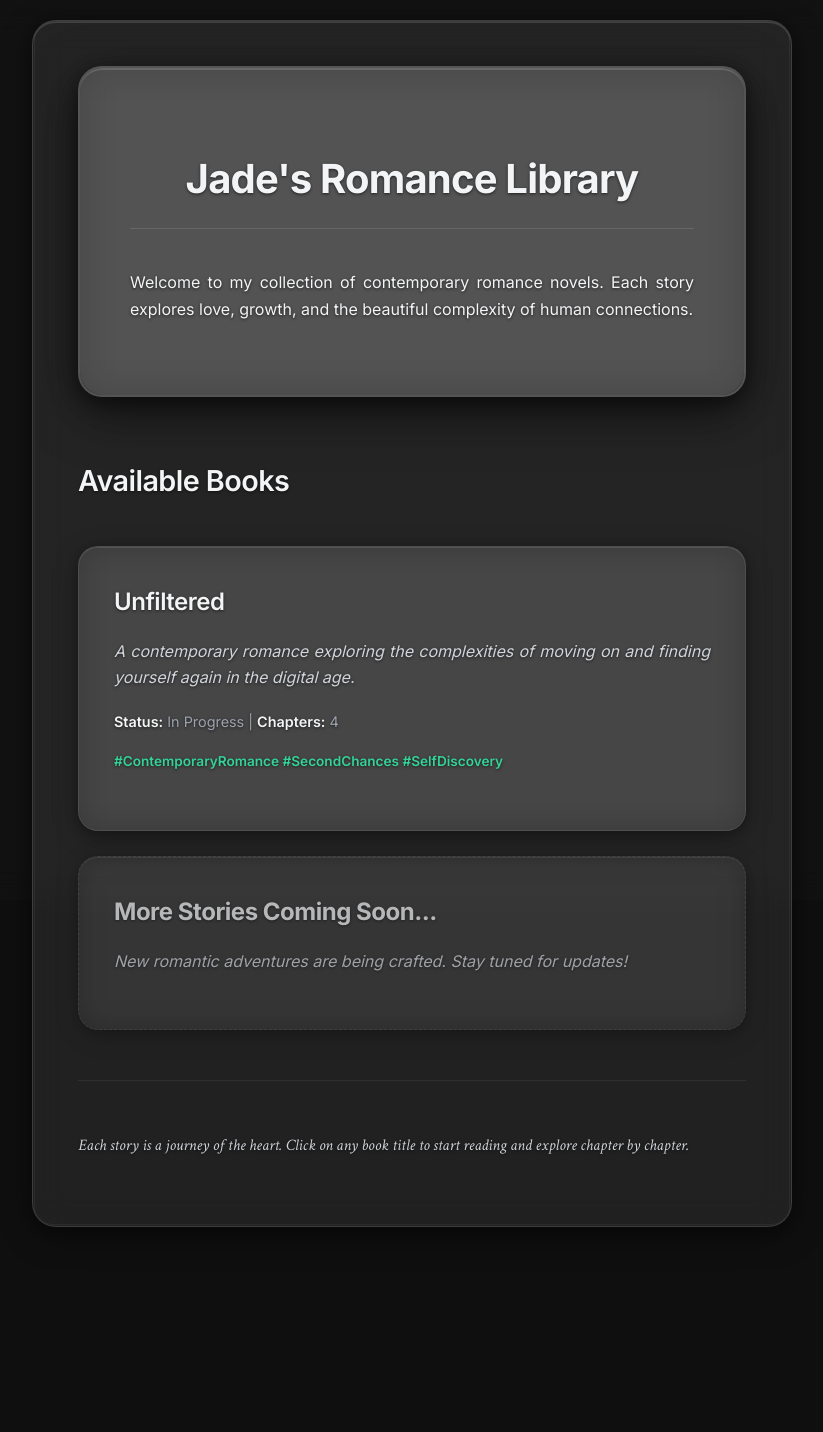
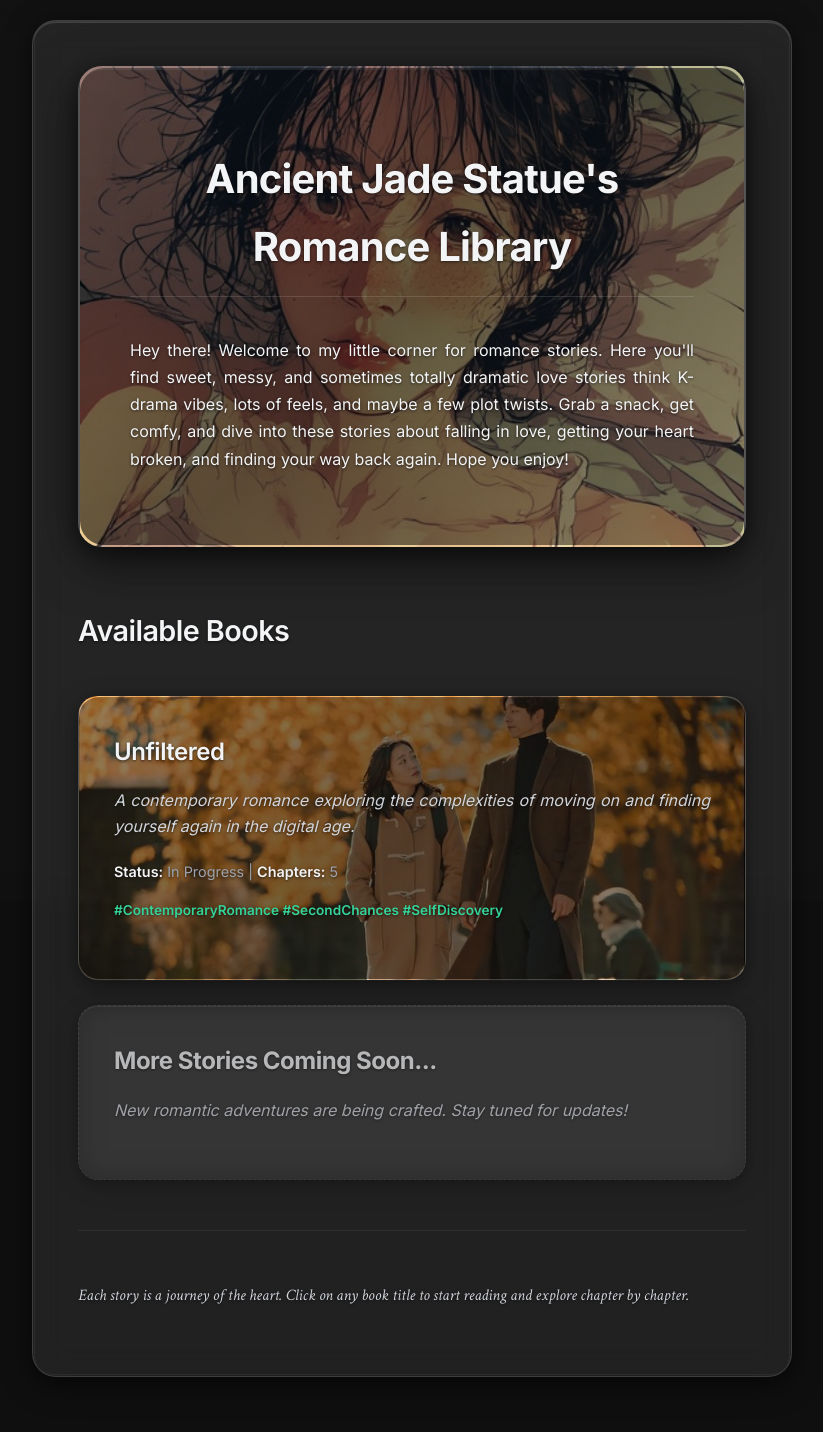
Before and after one commit to ancientjadestatue/jadenovels, a Jekyll site: the page built from index.md, in a window 1280 px wide. Shown: the whole page, without its empty margins (228-1051 px from the left). Built offline with Jekyll 4.4.1, drawn with Linux system fonts in a browser that asks for light colours; before the commit the page ends 1282 px from its top, so only the background shows below that.

Commit message:
heh trials

```diff
--- a/_config.yml
+++ b/_config.yml
@@ -1,7 +1,7 @@
 title: Jade's Romance Library
 description: A collection of contemporary romance novels
-baseurl: "/jadenovels"  # Replace with your GitHub repo name
-url: "https://yourusername.github.io"  # Replace with your GitHub Pages URL
+baseurl: ""  # Leave empty for GitHub Pages unless using a custom domain
+url: ""  # GitHub Pages will set this automatically
 
 # Build settings
 markdown: kramdown
--- a/_layouts/default.html
+++ b/_layouts/default.html
@@ -319,6 +319,40 @@
             opacity: 0.5;
         }
 
+        /* Unfiltered book card with background image */
+        .book-card.unfiltered-book {
+            background-image: url('{{ "/images/download (13).jpg" | relative_url }}');
+            background-size: cover;
+            background-position: center;
+            background-repeat: no-repeat;
+        }
+
+        .book-card.unfiltered-book::before {
+            content: '';
+            position: absolute;
+            top: 0;
+            left: 0;
+            right: 0;
+            bottom: 0;
+            background: linear-gradient(135deg,
+                rgba(0, 0, 0, 0.5) 0%,
+                rgba(0, 0, 0, 0.7) 50%,
+                rgba(0, 0, 0, 0.5) 100%
+            );
+            opacity: 0.8;
+            border-radius: inherit;
+            pointer-events: none;
+            z-index: 0;
+        }
+
+        .book-card.unfiltered-book h3,
+        .book-card.unfiltered-book .book-description,
+        .book-card.unfiltered-book .book-meta,
+        .book-card.unfiltered-book .book-tags {
+            position: relative;
+            z-index: 1;
+        }
+
         .book-card h3 {
             margin: 0 0 15px 0;
             color: var(--text-primary);
@@ -358,6 +392,10 @@
             margin-bottom: 60px;
             padding: 50px;
             background: var(--glass-bg);
+            background-image: url('{{ "/images/statue.jpeg" | relative_url }}');
+            background-size: cover;
+            background-position: center;
+            background-repeat: no-repeat;
             border-radius: 24px;
             border: 2px solid var(--glass-border);
             box-shadow:
@@ -368,7 +406,7 @@
             backdrop-filter: blur(20px) saturate(180%);
             -webkit-backdrop-filter: blur(20px) saturate(180%);
             overflow: hidden;
-        }        /* Library header clean glass overlay */
+        }        /* Library header enhanced overlay for background image readability */
         .library-header::before {
             content: '';
             position: absolute;
@@ -376,10 +414,20 @@
             left: 0;
             right: 0;
             bottom: 0;
-            background: rgba(255, 255, 255, 0.08);
+            background: linear-gradient(135deg,
+                rgba(0, 0, 0, 0.4) 0%,
+                rgba(0, 0, 0, 0.6) 50%,
+                rgba(0, 0, 0, 0.4) 100%
+            );
             border-radius: inherit;
             pointer-events: none;
-            z-index: -1;
+            z-index: 0;
+        }
+
+        .library-header h1,
+        .library-header p {
+            position: relative;
+            z-index: 1;
         }
 
         /* Enhanced readability styles */
--- a/index.md
+++ b/index.md
@@ -4,16 +4,16 @@ title: Jade's Romance Library
 ---
 
 <div class="library-header">
-  <h1>Jade's Romance Library</h1>
-  <p>Welcome to my collection of contemporary romance novels. Each story explores love, growth, and the beautiful complexity of human connections.</p>
+  <h1>Ancient Jade Statue's Romance Library</h1>
+  <p>Hey there! Welcome to my little corner for romance stories. Here you'll find sweet, messy, and sometimes totally dramatic love stories think K-drama vibes, lots of feels, and maybe a few plot twists. Grab a snack, get comfy, and dive into these stories about falling in love, getting your heart broken, and finding your way back again. Hope you enjoy!</p>
 </div>
 
 ## Available Books
 
-<div class="book-collection">  <div class="book-card">
+<div class="book-collection">  <div class="book-card unfiltered-book">
     <h3><a href="{{ '/books/unfiltered' | relative_url }}">Unfiltered</a></h3>
     <p class="book-description">A contemporary romance exploring the complexities of moving on and finding yourself again in the digital age.</p>
-    <p class="book-meta"><strong>Status:</strong> In Progress | <strong>Chapters:</strong> 4</p>
+    <p class="book-meta"><strong>Status:</strong> In Progress | <strong>Chapters:</strong> 5</p>
     <p class="book-tags">#ContemporaryRomance #SecondChances #SelfDiscovery</p>
   </div>
 
```
Also changed, not shown: _books/unfiltered.md (renamed from books/unfiltered.md, +8 -4 lines), _layouts/book.html (+23 -10 lines), chapter5.md (added, +69 -0 lines), .github/workflows/jekyll.yml (added), README.md, images/statue.jpeg (added), 4 other files.
